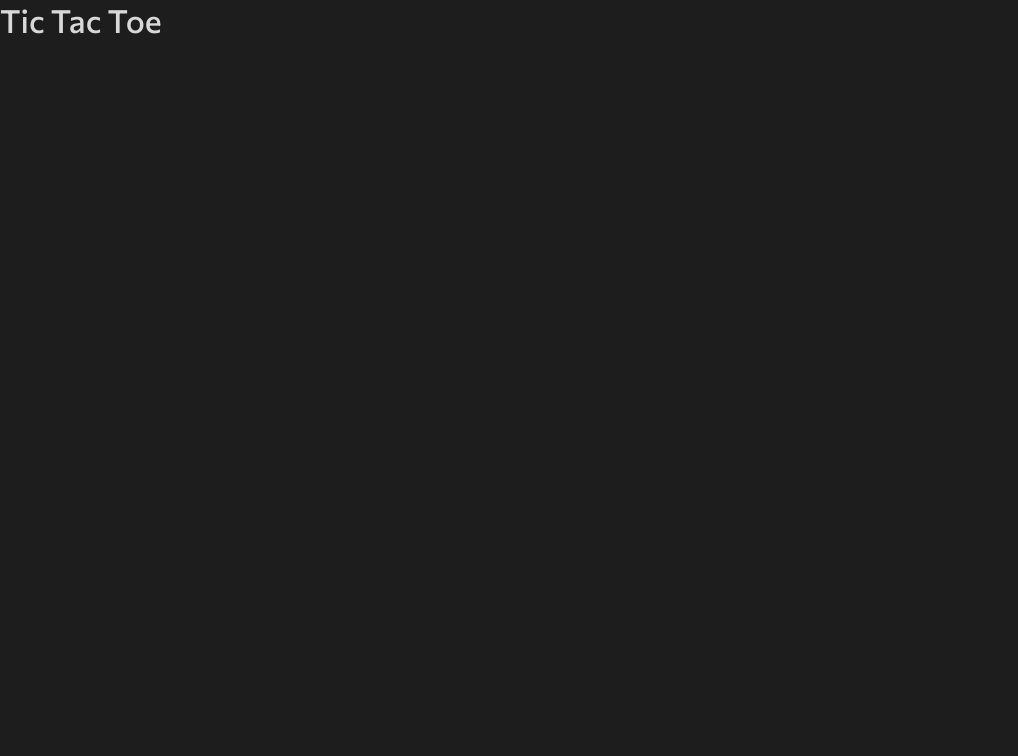
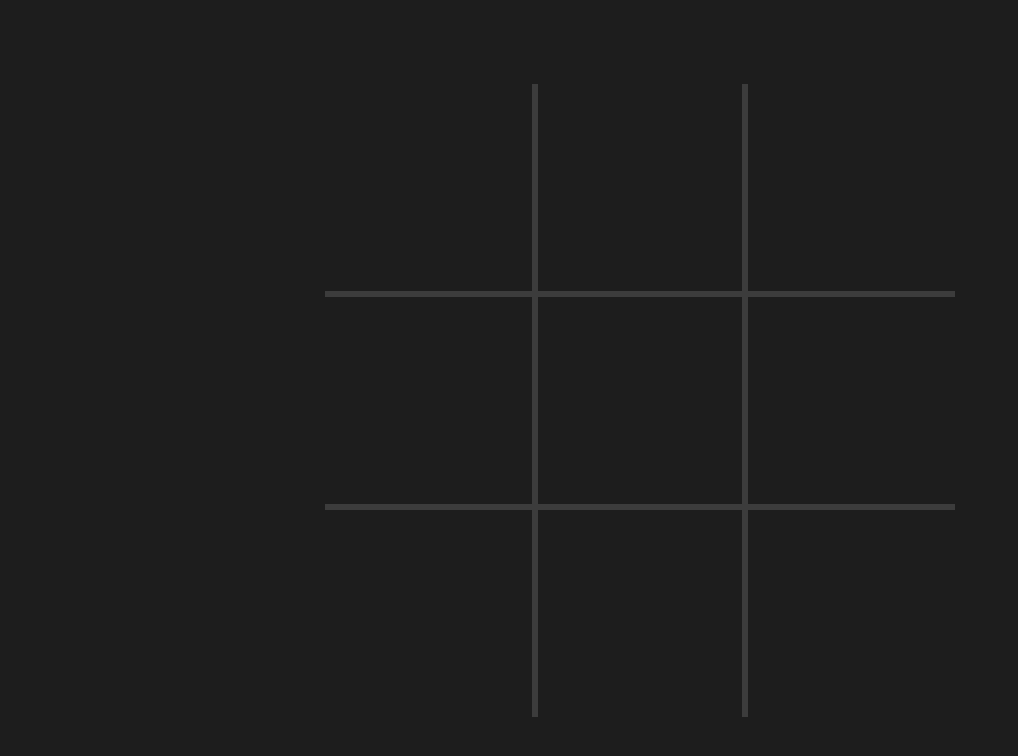
Before and after one commit to leandrosouzaa/jogo-da-velha, a React (Create React App) app: page / in a window 1280 px wide. Shown: the top 756 px of the page, without its empty margins (0-1018 px from the left). Built offline with nearby package versions, Linux system fonts and the light colour scheme.

Commit message:
feat:  show squares values

```diff
--- a/src/pages/Home.tsx
+++ b/src/pages/Home.tsx
@@ -1,9 +1,19 @@
 import React from 'react';
+import {Square} from '../components';
+import { useGame } from '../hooks/game';
 
 const Home: React.FC = () => {
+   const { squares } = useGame();
+
    return (
       <main className="container">
-         <h1>Tic Tac Toe</h1>
+         <div className="game-container">
+            <div className="squares-container">
+               {squares.map((square, index) => (
+                  <Square key={index} value={square} index={index} />
+               ))}
+            </div>
+         </div>
       </main>
    );
 }
--- a/src/styles/styles.css
+++ b/src/styles/styles.css
@@ -23,3 +23,22 @@ h1, h2, h3, h4, h5, h6, strong {
 button {
    cursor: pointer;
 }
+
+.container {
+   display: flex;
+   align-items: center;
+   justify-content: center;
+   flex-direction: column;
+   height: 100vh;
+   padding: 16px
+}
+
+.game-container {
+   max-width: 630px;
+   width: 100%;
+}
+
+.squares-container {
+   display: grid;
+   grid-template-columns: repeat(3, 1fr);
+}
```
